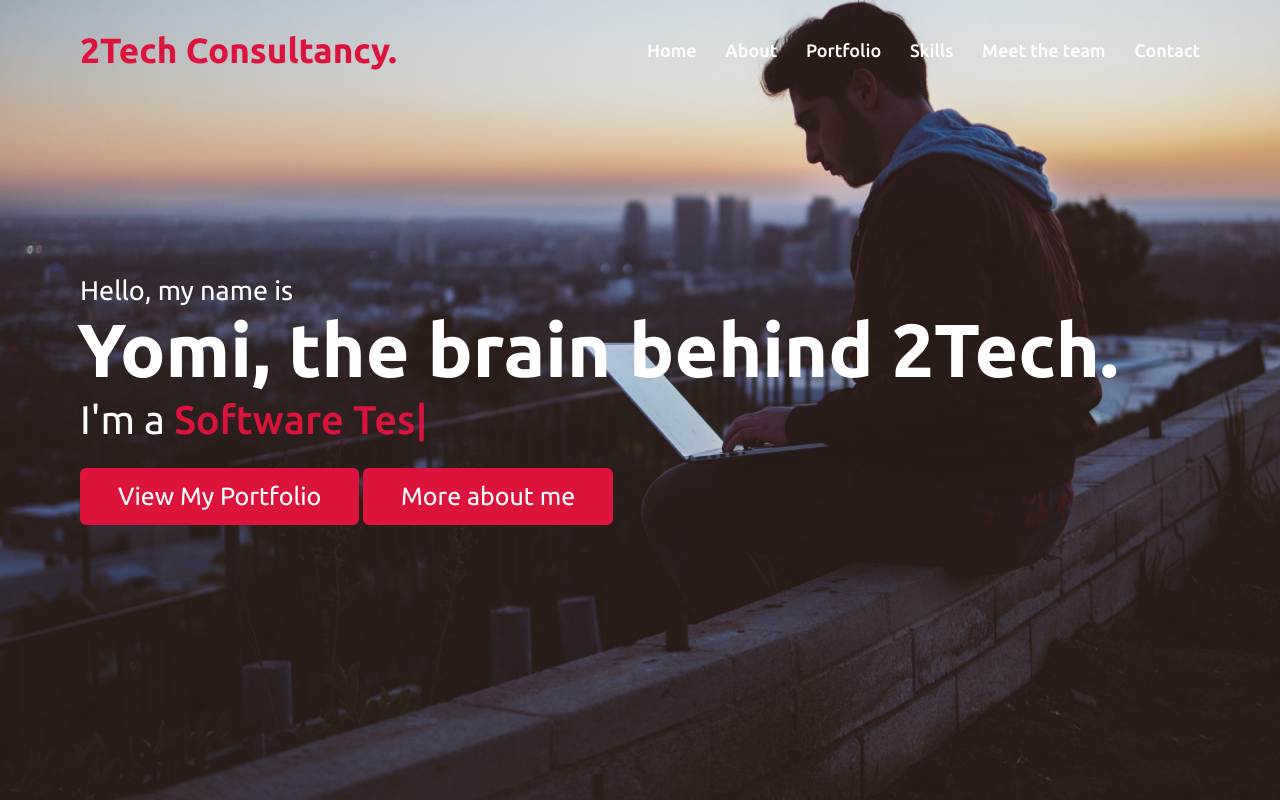
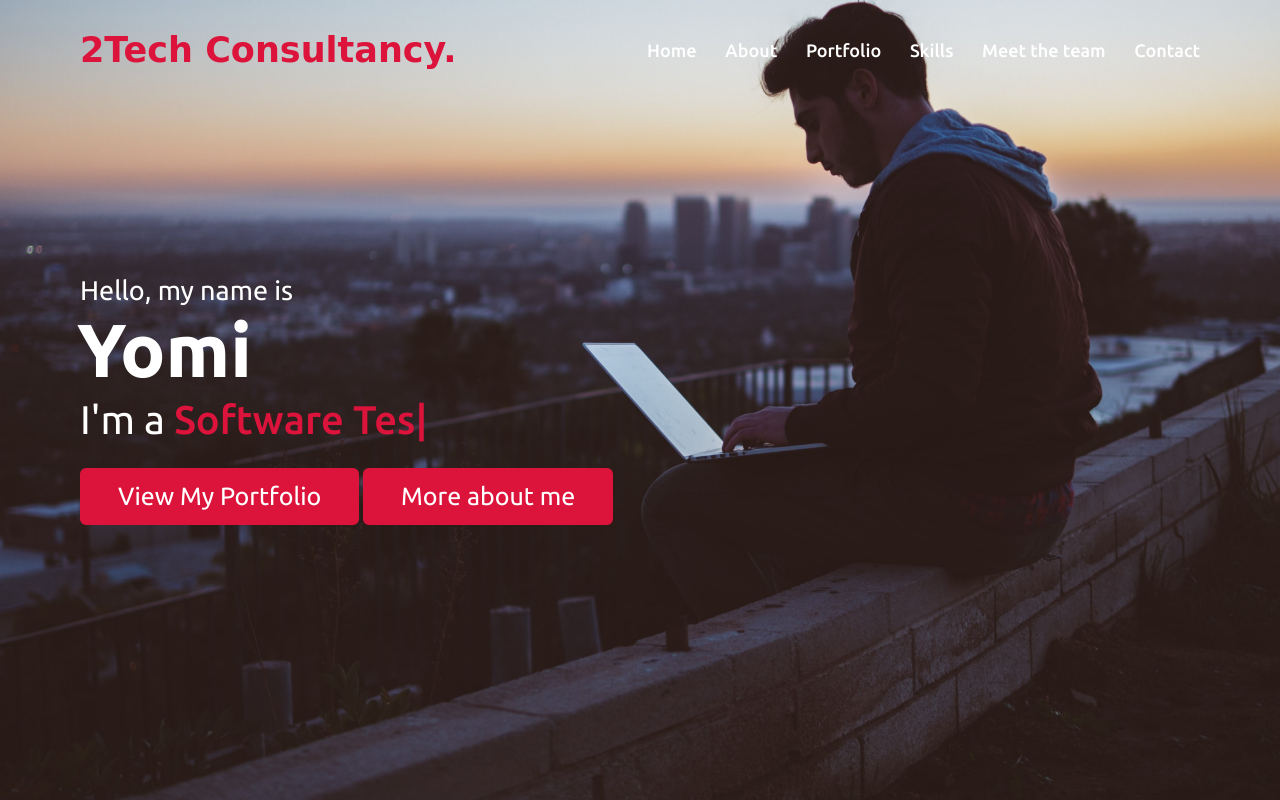
Before and after one commit to Yommyfaces/PersonalPortfolio, a plain HTML site: page index.html in a window 1280 px wide. Shown: the top 800 px of the page. Drawn offline with nearby package versions, Linux system fonts and the light colour scheme.

Commit message:
Update to title font

```diff
--- a/index.html
+++ b/index.html
@@ -22,7 +22,7 @@
   </div>
   <nav class="navbar">
     <div class="max-width">
-      <div class="logo"><a href="#"><span>2Tech Consultancy.</span></a></div>
+      <div class="logo"><a href="#home"><span>2Tech Consultancy.</span></a></div>
       <ul class="menu">
         <li><a href="#home" class="menu-btn">Home</a></li>
         <li><a href="#about" class="menu-btn">About</a></li>
@@ -42,7 +42,7 @@
     <div class="max-width">
       <div class="home-content">
         <div class="text-1">Hello, my name is</div>
-        <div class="text-2">Yomi, the brain behind 2Tech.</div>
+        <div class="text-2">Yomi</div>
         <div class="text-3">I'm a <span class="typing"></span></div>
         <a href="#services">View My Portfolio</a>
         <a href="#about">More about me</a>
--- a/style.css
+++ b/style.css
@@ -98,7 +98,8 @@ section .title::after{
 .navbar .logo a{
     color: #fff;
     font-size: 35px;
-    font-weight: 600;
+    font-weight: 700;
+    font-family: 'Dancing Script', cursive;
 }
 .navbar .logo a span{
     color: crimson;
```
Also changed, not shown: images/About.jpg (renamed from images/Home.jpg).
